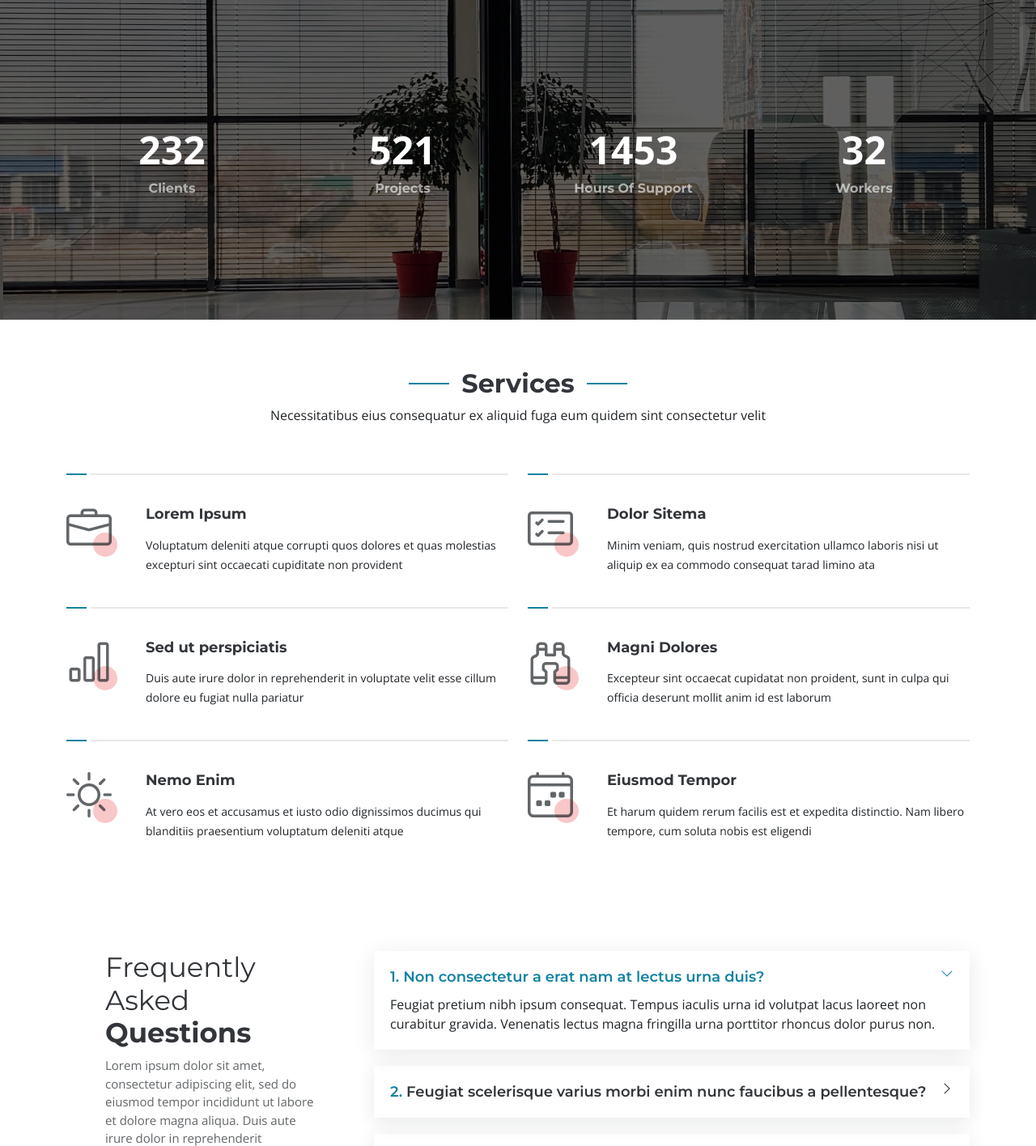
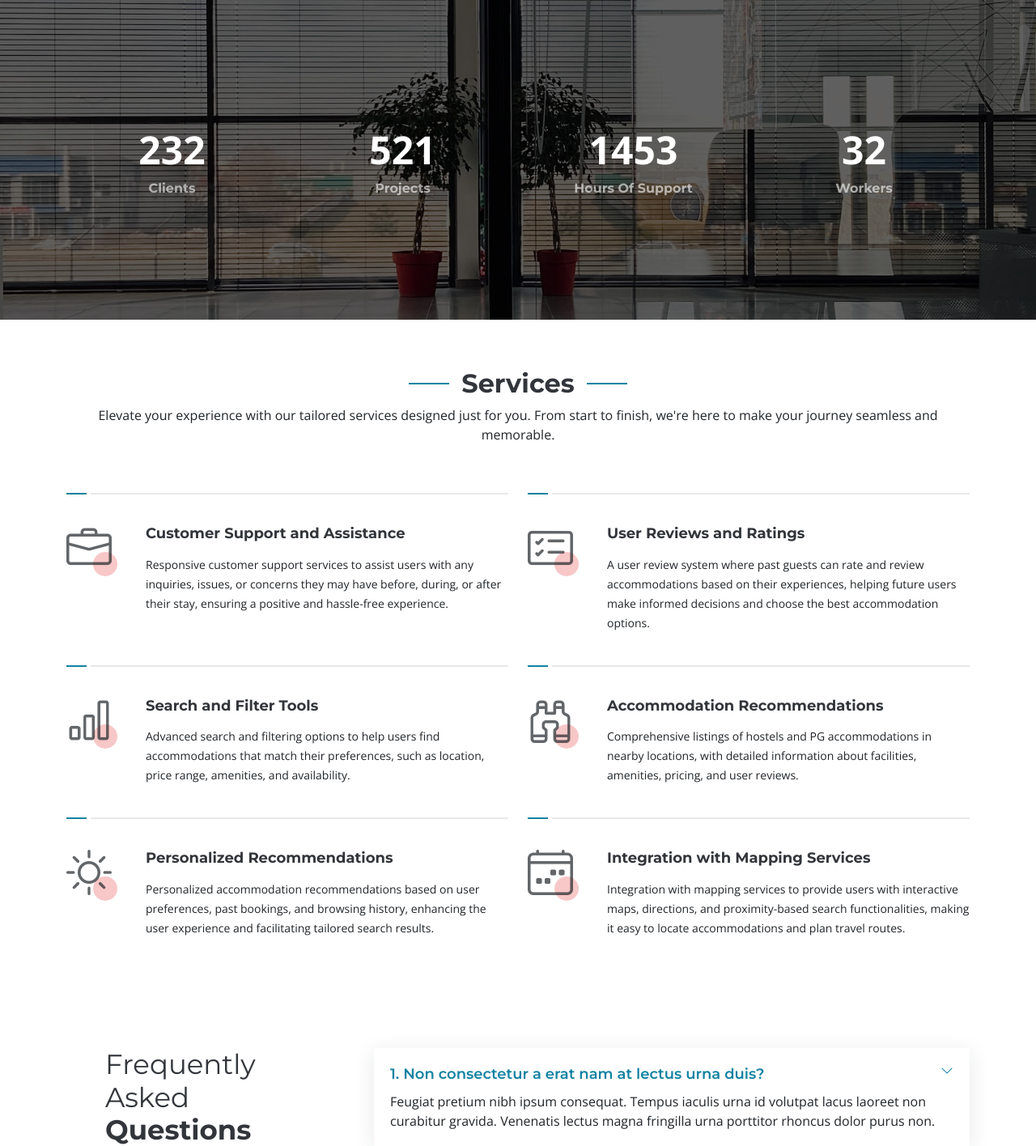
Before and after one commit to betterunkown/BunkBuddies, a Django app: page / in a window 1280 px wide. Shown: the part 1599-3015 px from the top of the page at 81% size. Run offline with Django 3.2, Linux system fonts and the light colour scheme; some libraries are stand-ins or nearby versions.

Commit message:
services done

```diff
--- a/bunkbuddies/templates/index.html
+++ b/bunkbuddies/templates/index.html
@@ -194,7 +194,8 @@
       <!--  Section Title -->
       <div class="container section-title" data-aos="fade-up">
         <h2>Services</h2>
-        <p>Necessitatibus eius consequatur ex aliquid fuga eum quidem sint consectetur velit</p>
+        <p>
+        Elevate your experience with our tailored services designed just for you. From start to finish, we're here to make your journey seamless and memorable.</p>
       </div><!-- End Section Title -->
 
       <div class="container">
@@ -205,8 +206,8 @@
             <div class="service-item d-flex">
               <div class="icon flex-shrink-0"><i class="bi bi-briefcase"></i></div>
               <div>
-                <h4 class="title"><a href="services-details.html" class="stretched-link">Lorem Ipsum</a></h4>
-                <p class="description">Voluptatum deleniti atque corrupti quos dolores et quas molestias excepturi sint occaecati cupiditate non provident</p>
+                <h4 class="title"><a>Customer Support and Assistance</a></h4>
+                <p class="description">Responsive customer support services to assist users with any inquiries, issues, or concerns they may have before, during, or after their stay, ensuring a positive and hassle-free experience.</p>
               </div>
             </div>
           </div>
@@ -216,8 +217,8 @@
             <div class="service-item d-flex">
               <div class="icon flex-shrink-0"><i class="bi bi-card-checklist"></i></div>
               <div>
-                <h4 class="title"><a href="services-details.html" class="stretched-link">Dolor Sitema</a></h4>
-                <p class="description">Minim veniam, quis nostrud exercitation ullamco laboris nisi ut aliquip ex ea commodo consequat tarad limino ata</p>
+                <h4 class="title"><a>User Reviews and Ratings</a></h4>
+                <p class="description">A user review system where past guests can rate and review accommodations based on their experiences, helping future users make informed decisions and choose the best accommodation options.</p>
               </div>
             </div>
           </div><!-- End Service Item -->
@@ -226,8 +227,8 @@
             <div class="service-item d-flex">
               <div class="icon flex-shrink-0"><i class="bi bi-bar-chart"></i></div>
               <div>
-                <h4 class="title"><a href="services-details.html" class="stretched-link">Sed ut perspiciatis</a></h4>
-                <p class="description">Duis aute irure dolor in reprehenderit in voluptate velit esse cillum dolore eu fugiat nulla pariatur</p>
+                <h4 class="title"><a>Search and Filter Tools</a></h4>
+                <p class="description">Advanced search and filtering options to help users find accommodations that match their preferences, such as location, price range, amenities, and availability.</p>
               </div>
             </div>
           </div><!-- End Service Item -->
@@ -236,8 +237,8 @@
             <div class="service-item d-flex">
               <div class="icon flex-shrink-0"><i class="bi bi-binoculars"></i></div>
               <div>
-                <h4 class="title"><a href="services-details.html" class="stretched-link">Magni Dolores</a></h4>
-                <p class="description">Excepteur sint occaecat cupidatat non proident, sunt in culpa qui officia deserunt mollit anim id est laborum</p>
+                <h4 class="title"><a>Accommodation Recommendations</a></h4>
+                <p class="description">Comprehensive listings of hostels and PG accommodations in nearby locations, with detailed information about facilities, amenities, pricing, and user reviews.</p>
               </div>
             </div>
           </div><!-- End Service Item -->
@@ -246,8 +247,8 @@
             <div class="service-item d-flex">
               <div class="icon flex-shrink-0"><i class="bi bi-brightness-high"></i></div>
               <div>
-                <h4 class="title"><a href="services-details.html" class="stretched-link">Nemo Enim</a></h4>
-                <p class="description">At vero eos et accusamus et iusto odio dignissimos ducimus qui blanditiis praesentium voluptatum deleniti atque</p>
+                <h4 class="title"><a>Personalized Recommendations</a></h4>
+                <p class="description">Personalized accommodation recommendations based on user preferences, past bookings, and browsing history, enhancing the user experience and facilitating tailored search results.</p>
               </div>
             </div>
           </div><!-- End Service Item -->
@@ -256,8 +257,8 @@
             <div class="service-item d-flex">
               <div class="icon flex-shrink-0"><i class="bi bi-calendar4-week"></i></div>
               <div>
-                <h4 class="title"><a href="services-details.html" class="stretched-link">Eiusmod Tempor</a></h4>
-                <p class="description">Et harum quidem rerum facilis est et expedita distinctio. Nam libero tempore, cum soluta nobis est eligendi</p>
+                <h4 class="title"><a>Integration with Mapping Services</a></h4>
+                <p class="description">Integration with mapping services to provide users with interactive maps, directions, and proximity-based search functionalities, making it easy to locate accommodations and plan travel routes.</p>
               </div>
             </div>
           </div><!-- End Service Item -->
```
